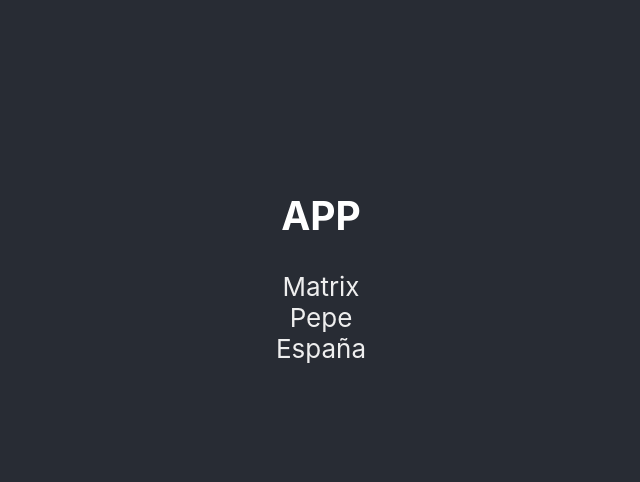
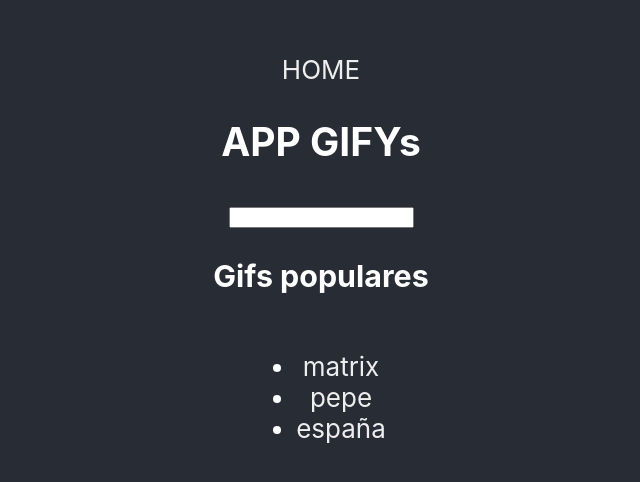
Before and after one commit to jfcaballerop/giffy, a React (Create React App) app: page / in a window 1280 px wide. Shown: the part 138-620 px from the top of the page, without its empty margins (319-959 px from the left). Built offline with nearby package versions, Linux system fonts and the light colour scheme.

Commit message:
tercer video

```diff
--- a/src/App.js
+++ b/src/App.js
@@ -2,8 +2,9 @@
 import React from 'react';
 import './App.css';
 import './assets/styles.css'
-import ListOfGifs from './components/ListOfGifs';
 import { Link, Route } from "wouter";
+import Home from './pages/Home';
+import SearchResults from './pages/SearchResults';
 
 
 
@@ -11,11 +12,13 @@ function App() {
   return (
     <div className="App styles">
       <section className="App-content">
-        <h1>APP</h1>
-        <Link to='/gif/matrix'>Matrix</Link>
-        <Link to='/gif/pepe'>Pepe</Link>
-        <Link to='/gif/españa'>España</Link>
-        <Route path="/gif/:keyword" component={ListOfGifs} />
+
+        <Link to="/">
+          HOME
+        </Link>
+        <Route path="/search/:keyword" component={SearchResults} />
+        <Route path="/" component={Home} />
+
       </section>
     </div>
   );
--- a/src/components/ListOfGifs.js
+++ b/src/components/ListOfGifs.js
@@ -2,8 +2,7 @@ import React, { useEffect, useState } from 'react';
 import { getGifs } from '../services/apisGifs';
 import Gif from './Gif'
 
-export default function ListOfGifs({ params }) {
-    const { keyword } = params
+export default function ListOfGifs({ keyword }) {
     const [gifs, setGifs] = useState([]);
 
     useEffect(() => {
--- /dev/null
+++ b/src/pages/Home/index.js
@@ -0,0 +1,41 @@
+import React, { useState } from 'react'
+import { Link, useLocation } from 'wouter'
+
+const POPULAR_GIFS = ["matrix", "pepe", "españa"]
+export default function Home() {
+    const [keyword, setkeyword] = useState('');
+    const [path, pushLocation] = useLocation()
+
+
+    const handleSubmit = evt => {
+        evt.preventDefault()
+        //navegar ruta
+        console.log(keyword);
+        pushLocation(`/search/${keyword}`)
+
+    }
+
+    const handleChange = evt => {
+        setkeyword(evt.target.value)
+    }
+
+    return (
+        <>
+            <h1>APP GIFYs</h1>
+            <form onSubmit={handleSubmit}>
+                <input onChange={handleChange} type='text' value={keyword}></input>
+            </form>
+            <h3>Gifs populares</h3>
+            <ul>
+                {
+                    POPULAR_GIFS.map((popGif) => (
+                        <li key={popGif}>
+                            <Link to={`/search/${popGif}`}>{popGif}</Link>
+                        </li>
+                    )
+                    )
+                }
+            </ul>
+        </>
+    )
+}
--- /dev/null
+++ b/src/pages/SearchResults/index.js
@@ -0,0 +1,12 @@
+import React from 'react'
+import ListOfGifs from '../../components/ListOfGifs';
+
+export default function SearchResults({ params }) {
+    const { keyword } = params
+
+    return (
+        <div>
+            <ListOfGifs keyword={keyword}></ListOfGifs>
+        </div>
+    )
+}
```
